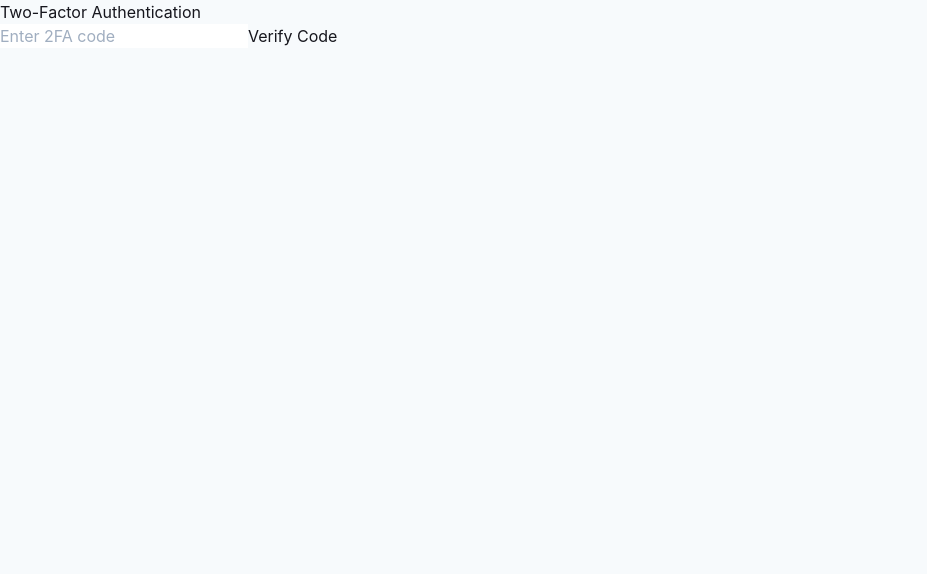
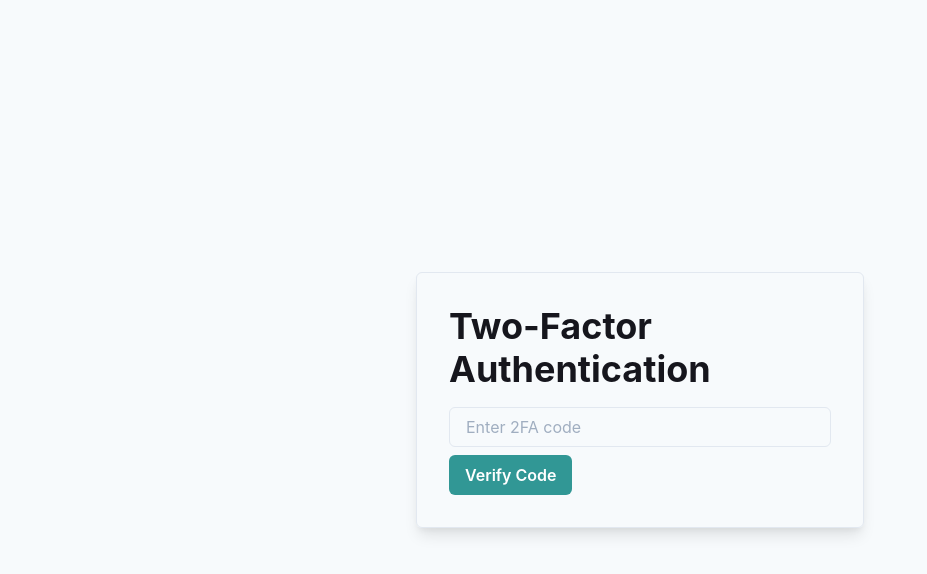
Before and after one commit to AtharvaJadhav/scalable-microblogging-platform, a Next.js app in the folder web/: page /TwoFactorSetup in a window 1280 px wide. Shown: the top 574 px of the page, without its empty margins (0-927 px from the left). Built offline with nearby package versions, Linux system fonts and the light colour scheme; no server answers.

Commit message:
Updated 2FA logic and UI

```diff
--- a/web/src/pages/TwoFactorSetup.tsx
+++ b/web/src/pages/TwoFactorSetup.tsx
@@ -6,6 +6,16 @@ import {
   useMeQuery,
 } from "../generated/graphql";
 import { withApollo } from "../util/withApollo";
+import {
+  Box,
+  Heading,
+  Text,
+  Image,
+  Input,
+  Button,
+  Flex,
+  Center,
+} from "@chakra-ui/react";
 
 const TwoFactorSetup = () => {
   const [qrCodeUrl, setQrCodeUrl] = useState("");
@@ -49,33 +59,42 @@ const TwoFactorSetup = () => {
   };
 
   return (
-    <div>
-      <h1>Two-Factor Authentication</h1>
-      {!meData?.me?.isTwoFactorEnabled && qrCodeUrl && (
-        <div>
-          <p>Scan this QR code with your Google Authenticator app:</p>
-          <img src={qrCodeUrl} alt="Two-Factor Authentication QR Code" />
-          {/* <input
+    <Flex align="center" justify="center" h="100vh">
+      <Box maxW="md" p={8} borderWidth={1} borderRadius="md" boxShadow="lg">
+        <Heading as="h1" size="xl" mb={4}>
+          Two-Factor Authentication
+        </Heading>
+
+        {!meData?.me?.isTwoFactorEnabled && qrCodeUrl && (
+          <Center mb={4}>
+            <Box>
+              <Text mb={2}>
+                Scan this QR code with your Google Authenticator app:
+              </Text>
+              <Image src={qrCodeUrl} alt="Two-Factor Authentication QR Code" />
+            </Box>
+          </Center>
+        )}
+
+        <Box>
+          <Input
             type="text"
             value={twoFactorCode}
             onChange={(e) => setTwoFactorCode(e.target.value)}
             placeholder="Enter 2FA code"
+            mb={2}
           />
-          <button onClick={handleVerifyCode}>Verify Code</button> */}
-        </div>
-        //   ) : (
-        //     <p>Loading...</p>
-      )}
-      <div>
-        <input
-          type="text"
-          value={twoFactorCode}
-          onChange={(e) => setTwoFactorCode(e.target.value)}
-          placeholder="Enter 2FA code"
-        />
-        <button onClick={handleVerifyCode}>Verify Code</button>
-      </div>
-    </div>
+          <Button
+            onClick={handleVerifyCode}
+            colorScheme="teal"
+            variant="solid"
+            _hover={{ bg: "teal.500" }}
+          >
+            Verify Code
+          </Button>
+        </Box>
+      </Box>
+    </Flex>
   );
 };
 
--- a/web/src/pages/register.tsx
+++ b/web/src/pages/register.tsx
@@ -40,8 +40,9 @@ export const Register: React.FC<registerProps> = ({}) => {
             if (response.data?.register.errors) {
               setErrors(toErrorMap(response.data.register.errors));
             } else if (response.data?.register.user) {
+              console.log("Registered User - ", response.data?.register.user);
               // worked
-              router.push("/");
+              router.push("/TwoFactorSetup");
             }
           }}
         >
```
